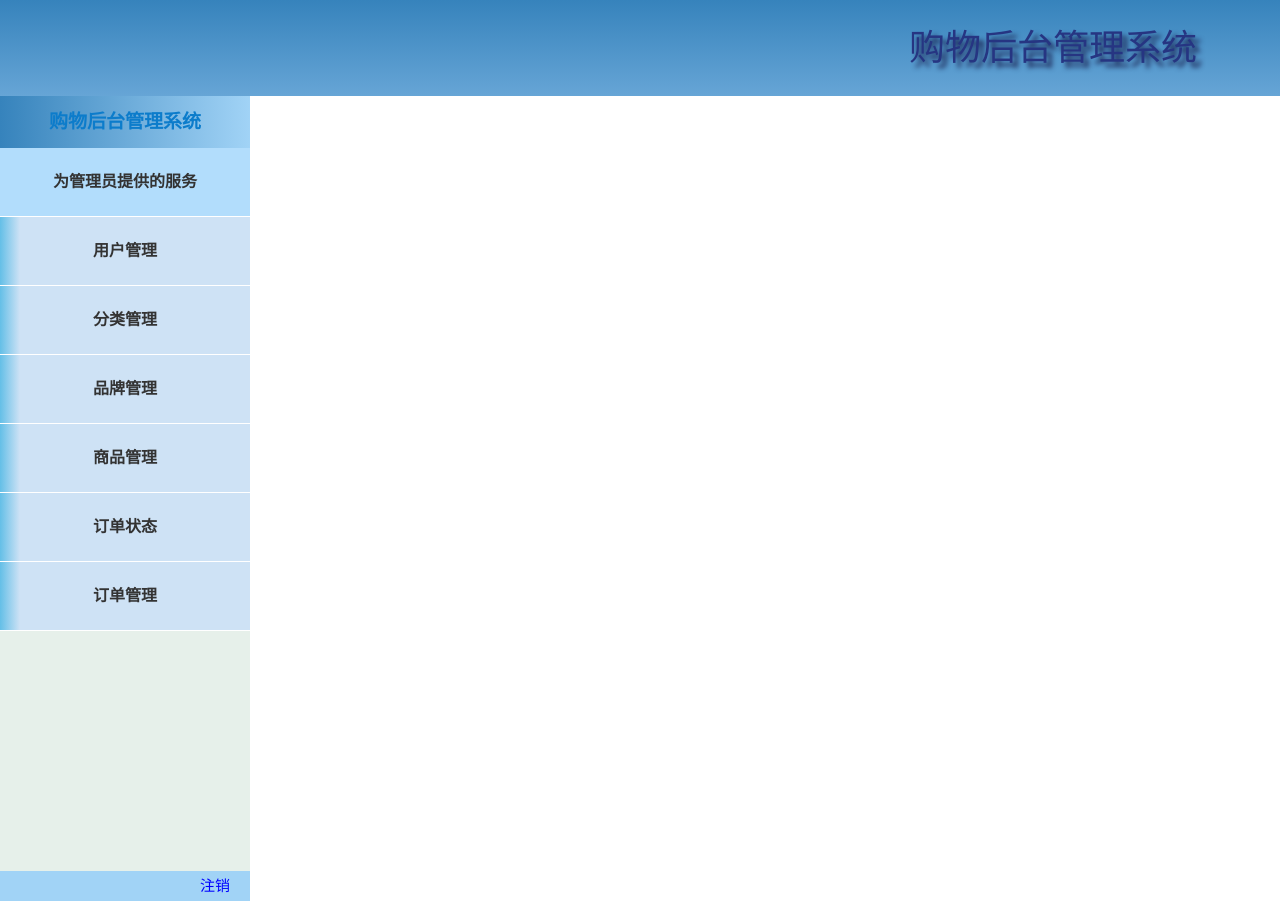
After one commit to timoe2020/shop, a PHP site: page /admin/index.html in a window 1280 px wide. The commit adds this page. Run offline with PHP 8.4, Linux system fonts and the light colour scheme.

Commit message:
add index

```diff
--- /dev/null
+++ b/admin/index.html
@@ -0,0 +1,84 @@
+<!DOCTYPE html>
+<html lang="en">
+<head>
+    <meta charset="UTF-8">
+    <title>购物后台系统</title>
+    <link rel="stylesheet" type="text/css" href="public/css/reset.css">
+    <link rel="stylesheet" type="text/css" href="public/css/style.css">
+    <style>
+
+    </style>
+
+</head>
+<body>
+    <div id="header">
+        <div id="logo"></div>
+        <div id="title">购物后台管理系统</div>
+        <div id="time"></div>
+    </div>
+    <div id="content">
+        <div id="sidebar">
+            <div class="title">购物后台管理系统</div>
+            <div id="menu">
+                <ul>
+                    <li class="describe">
+                        <a href="#">为管理员提供的服务</a>
+                    </li>
+                    <li class="function manage">
+                        <a href="#" >用户管理</a>
+                        <div class="bar">
+                            <a href="user/index.php" target="_blank" class="check">查看用户</a>
+                            <a href="user/add.php" target="_blank" class="add">添加用户</a>
+                        </div>
+                    </li>
+                    <li class="function shopclass">
+                        <a href="#">分类管理</a>
+                        <div class="bar">
+                            <a href="shopclass/index.php" target="_blank" class="check">查看分类</a>
+                            <a href="shopclass/add.php" target="_blank" class="add">添加分类</a>
+                        </div>
+                    </li>
+                    <li class="function brand">
+                        <a href="#">品牌管理</a>
+                        <div class="bar">
+                            <a href="brand/index.php" target="_blank" class="check">查看品牌</a>
+                            <a href="brand/add.php" target="_blank" class="add">添加品牌</a>
+                        </div>
+                    </li>
+                    <li class="function shop">
+                        <a href="#">商品管理</a>
+                        <div class="bar">
+                            <a href="shop/index.php" target="_blank" class="check">查看商品</a>
+                            <a href="shop/add.php" target="_blank" class="add">添加商品</a>
+                        </div>
+                    </li>
+                    <li class="function">
+                        <a href="#">订单状态</a>
+                    </li>
+                    <li class="function order">
+                        <a href="#">订单管理</a>
+                        <div class="bar">
+                            <a href="shop/index.php" target="_blank" class="check">查看商品</a>
+                            <a href="shop/add.php" target="_blank" class="add">添加商品</a>
+                        </div>
+                    </li>
+                </ul>
+            </div>
+                <div class="loginbar">
+                    <ul>
+                        <li>
+                            <a href="login/logout.php">注销</a>
+                        </li>
+                    </ul>
+                </div>
+
+        </div>
+        <div id="main">
+
+            <div id="tab_container"></div>
+        </div>
+
+    </div>
+    <div id="footer"></div>
+</body>
+</html>
--- a/admin/login/login.php
+++ b/admin/login/login.php
@@ -1 +1,3 @@
 <?php
+echo"successful";
+?>
--- /dev/null
+++ b/admin/public/common/function.inc.php
@@ -0,0 +1 @@
+<?php
--- /dev/null
+++ b/admin/public/css/reset.css
@@ -0,0 +1,21 @@
+/* reset */
+html,body,h1,h2,h3,h4,h5,h6,div,dl,dt,dd,ul,ol,li,p,blockquote,pre,hr,figure,table,caption,th,td,form,fieldset,legend,input,button,textarea,menu{margin:0;padding:0;}
+header,footer,section,article,aside,nav,hgroup,address,figure,figcaption,menu,details{display:block;}
+table{border-collapse:collapse;border-spacing:0;}
+caption,th{text-align:left;font-weight:normal;}
+html,body,fieldset,img,iframe,abbr{border:0;}
+i,cite,em,var,address,dfn{font-style:normal;}
+[hidefocus],summary{outline:0;}
+li{list-style:none;}
+h1,h2,h3,h4,h5,h6,small{font-size:100%;}
+sup,sub{font-size:83%;}
+pre,code,kbd,samp{font-family:inherit;}
+q:before,q:after{content:none;}
+textarea{overflow:auto;resize:none;}
+label,summary{cursor:default;}
+a,button{cursor:pointer;}
+h1,h2,h3,h4,h5,h6,em,strong,b{font-weight:bold;}
+del,ins,u,s,a,a:hover{text-decoration:none;}
+body,textarea,input,button,select,keygen,legend{font:12px/1.14 arial,\5b8b\4f53;color:#333;outline:0;}
+body{background:#fff;}
+a,a:hover{color:#333;}
--- /dev/null
+++ b/admin/public/css/style.css
@@ -0,0 +1,177 @@
+#header{
+    height: 96px;
+    background-image: linear-gradient(to bottom,#3683BC, #66A5D6);
+}
+#logo{
+
+    float: left;
+    width: 349px;
+    height: 66px;
+    margin: 15px 506px 10px 54px;
+
+}
+#title{
+    margin: 30px 0;
+    float: left;
+    font-size: 36px;
+    color: #263582;
+    line-height: 36px;
+    align-content: center;
+    text-shadow: 5px 5px 5px #1a2352;
+}
+#content{
+
+}
+#sidebar{
+    position: relative;
+    height: 805px;
+    width: 250px;
+    background: #E6F0EA;
+}
+.title{
+    width: 250px;
+    height: 52px;
+    line-height: 52px;
+    background-image: linear-gradient(to right ,#3683BC, #A1D3F6 );
+    color: #0C7CCB;
+    font-weight: bold;
+    align-content: center;
+    text-align: center;
+    font-size: 19px;
+}
+
+#menu {
+    width: 250px;
+    height: 483px;
+    background-image: linear-gradient(to left, #CEE2F5 230px, #64BFE7);
+}
+.describe{
+    background: #B2DDFC;
+}
+#menu li{
+    height: 68px;
+    line-height: 68px;
+    width: 250px;
+    font-size: 16px;
+    font-weight: bold;
+    text-align: center;
+    border-bottom: white 1px solid ;
+}
+.function a:hover{
+    color: #ee7345;
+}
+
+.manage{
+    position: relative;
+    display: inline-block;
+}
+
+.manage .bar {
+    display: none;
+    position: absolute;
+    left: 250px;
+    line-height: 54px;
+    top: 0;
+    background-color: #f9f9f9;
+    min-width: 160px;
+    box-shadow: 0 8px 16px 0 rgba(0,0,0,0.2);
+    padding: 6px 6px;
+    z-index: 1;
+}
+.manage:hover .bar {
+    display: block;
+}
+.shopclass{
+    position: relative;
+    display: inline-block;
+}
+
+.shopclass .bar {
+    display: none;
+    position: absolute;
+    left: 250px;
+    line-height: 54px;
+    top: 0;
+    background-color: #f9f9f9;
+    min-width: 160px;
+    box-shadow: 0 8px 16px 0 rgba(0,0,0,0.2);
+    padding: 6px 6px;
+    z-index: 1;
+}
+.shopclass:hover .bar {
+    display: block;
+}
+.brand{
+    position: relative;
+    display: inline-block;
+}
+
+.brand .bar {
+    display: none;
+    position: absolute;
+    left: 250px;
+    line-height: 54px;
+    top: 0;
+    background-color: #f9f9f9;
+    min-width: 160px;
+    box-shadow: 0 8px 16px 0 rgba(0,0,0,0.2);
+    padding: 6px 6px;
+    z-index: 1;
+}
+.brand:hover .bar {
+    display: block;
+}
+.shop{
+    position: relative;
+    display: inline-block;
+}
+
+.shop .bar {
+    display: none;
+    position: absolute;
+    left: 250px;
+    line-height: 54px;
+    top: 0;
+    background-color: #f9f9f9;
+    min-width: 160px;
+    box-shadow: 0 8px 16px 0 rgba(0,0,0,0.2);
+    padding: 6px 6px;
+    z-index: 1;
+}
+.shop:hover .bar {
+    display: block;
+}
+.order{
+    position: relative;
+    display: inline-block;
+}
+
+.order .bar {
+    display: none;
+    position: absolute;
+    left: 250px;
+    line-height: 54px;
+    top: 0;
+    background-color: #f9f9f9;
+    min-width: 160px;
+    box-shadow: 0 8px 16px 0 rgba(0,0,0,0.2);
+    padding: 6px 6px;
+    z-index: 1;
+}
+.order:hover .bar {
+    display: block;
+}
+.loginbar{
+    display: block;
+    position: absolute;
+    bottom: 0;
+    line-height: 30px;
+    width: 250px;
+    background: #A1D3F6;
+}
+.loginbar a{
+    font-size: 15px;
+    float: right;
+    margin-right: 20px;
+    color: blue;
+}
--- a/shop.sql
+++ b/shop.sql
@@ -1,3 +1,4 @@
+-- 建表
 create table userdata(
     id int unsigned not null auto_increment,
     username 	varchar(50) not null,
@@ -60,3 +61,7 @@ create table commit(
     shop_id int not null,
     primary key(id)
 );
+-- userdata中插入用户数据
+INSERT INTO `userdata` (`id`, `username`, `password`, `regtime`, `admin`) VALUES (NULL, 'user1', '123', UNIX_TIMESTAMP(), '0'), (NULL, 'user2', '123', UNIX_TIMESTAMP(), '0');
+INSERT INTO `userdata` (`id`, `username`, `password`, `regtime`, `admin`) VALUES (NULL, 'user3', '123', UNIX_TIMESTAMP(), '0'), (NULL, 'user4', '123', UNIX_TIMESTAMP(), '0');
+INSERT INTO `userdata` (`id`, `username`, `password`, `regtime`, `admin`) VALUES (NULL, 'user5', '123', UNIX_TIMESTAMP(), '0'), (NULL, 'admin', '123', UNIX_TIMESTAMP(), '1');
```
Also changed, not shown: admin/index.php (+11 -0 lines), admin/login/login.html (added, +94 -0 lines), admin/login/logout.php (+15 -0 lines), admin/public/common/dbconfig.inc.php (renamed from admin/user/adit.php).
